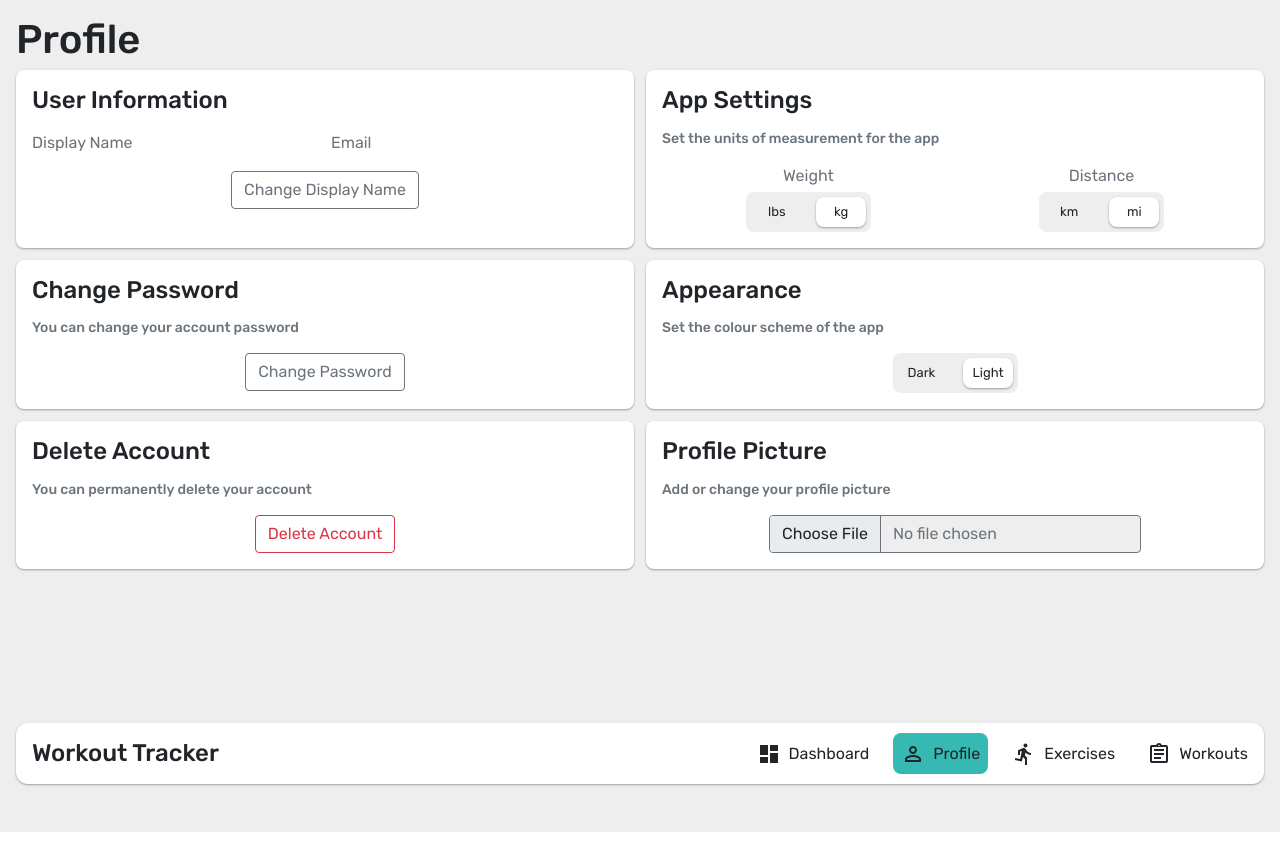
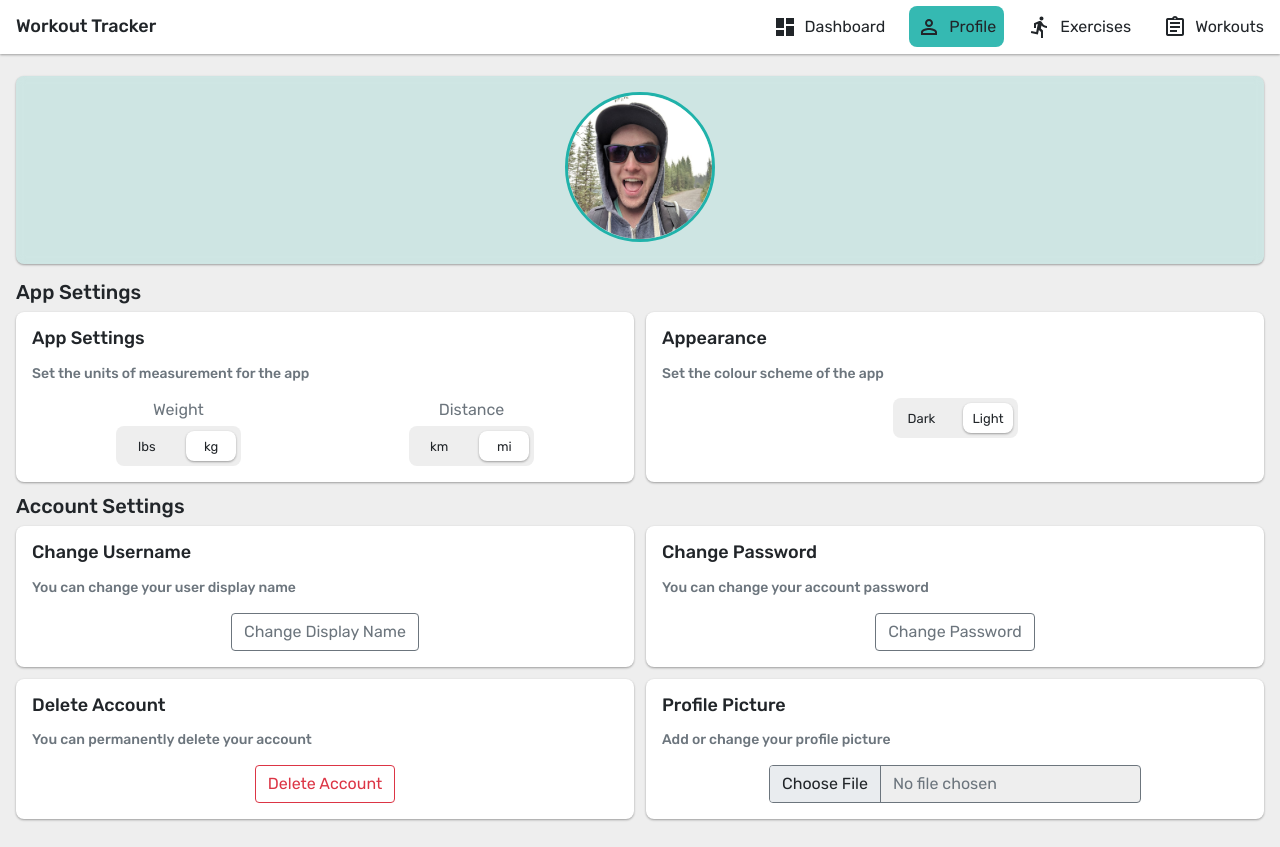
Before and after one commit to fredford/workout-tracker, a React (Create React App) app: page /profile in a window 1280 px wide. Built offline with nearby package versions, Linux system fonts and the light colour scheme; no server answers; sample sign-in values are in the browser's storage.

Commit message:
updated layout of the application, added some components and styling to the profile page

```diff
--- a/src/http-common.js
+++ b/src/http-common.js
@@ -9,8 +9,7 @@ const instance = axios.create({
   },
 });
 
-instance.interceptors.request.use(
-  (config) => {
+instance.interceptors.request.use((config) => {
   const token = getAuth();
 
   if (token) {
@@ -19,8 +18,6 @@ instance.interceptors.request.use(
     )}`;
   }
   return config;
-  },
-  (error) => Promise.reject(error)
-);
+});
 
 export default instance;
--- a/src/pages/Page/Page.js
+++ b/src/pages/Page/Page.js
@@ -7,11 +7,11 @@ import Navbar from "./Navbar";
 export default function Page(props) {
   return (
     <div className="page-container">
+      <Navbar />
       <div className="page-content">
         <h1>{props.title}</h1>
         {props.children}
       </div>
-      <Navbar />
     </div>
   );
 }
--- a/src/pages/Profile/Profile.js
+++ b/src/pages/Profile/Profile.js
@@ -7,22 +7,29 @@ import ProfileDelete from "./ProfileDelete";
 import ProfileSettings from "./ProfileSettings";
 import ProfilePassword from "./ProfilePassword";
 import ProfilePicture from "./ProfilePicture";
+import ProfileHero from "./ProfileHero";
 
 const Profile = () => {
   return (
-    <Page title="Profile">
+    <Page>
+      <ProfileHero />
+      <h3 className="mt-3 mb-2">App Settings</h3>
+      <div className="row">
+        <div className="col-md-6 stretch-card grid-margin">
+          <ProfileSettings />
+        </div>
+
+        <div className="col-md-6 stretch-card grid-margin">
+          <ProfileAppearance />
+        </div>
+      </div>
+      <h3 className="mb-2">Account Settings</h3>
       <div className="row">
         <div className="col-md-6 stretch-card grid-margin">
           <ProfileAccount />
         </div>
         <div className="col-md-6 stretch-card grid-margin">
-          <ProfileSettings />
-        </div>
-        <div className="col-md-6 stretch-card grid-margin">
           <ProfilePassword />
-        </div>
-        <div className="col-md-6 stretch-card grid-margin">
-          <ProfileAppearance />
         </div>
         <div className="col-md-6 stretch-card grid-margin">
           <ProfileDelete />
--- a/src/pages/Profile/ProfileAccount.js
+++ b/src/pages/Profile/ProfileAccount.js
@@ -1,31 +1,16 @@
 import React from "react";
-import { useSelector } from "react-redux";
 import { useNavigate } from "react-router-dom";
 
-import Card from "../../components/cards/Card";
+import ProfileCard from "./ProfileCard";
 
 const ProfileAccount = () => {
   const navigate = useNavigate();
 
-  const user = useSelector((state) => state.user);
-
   return (
-    <Card title="User Information" className="profile__user">
-      <div className="row">
-        <div className="col-sm-6 col-xs-12">
-          <p className="text-muted">Display Name</p>
-          <div className="profile__user-form">
-            <p>{user.name}</p>
-          </div>
-        </div>
-        <div className="col-sm-6 col-xs-12">
-          <p className="text-muted">Email</p>
-          <div className="profile__user-form mb-3">
-            <p>{user.email}</p>
-          </div>
-        </div>
-      </div>
-      <div className="d-flex justify-content-center align-items-center">
+    <ProfileCard
+      title="Change Username"
+      subtitle="You can change your user display name"
+    >
       <button
         type="button"
         className="btn btn-outline-secondary"
@@ -33,8 +18,7 @@ const ProfileAccount = () => {
       >
         Change Display Name
       </button>
-      </div>
-    </Card>
+    </ProfileCard>
   );
 };
 
--- /dev/null
+++ b/src/pages/Profile/ProfileHero.js
@@ -0,0 +1,25 @@
+import React from "react";
+
+import { useSelector } from "react-redux";
+
+const ProfileHero = () => {
+  const user = useSelector((state) => state.user);
+
+  // TODO set up profile picture to show here from database
+
+  return (
+    <div className="w-100 default-card frosted-glass">
+      <div className="d-flex justify-content-center flex-column align-items-center">
+        <img
+          className="profile-image"
+          src="./fraser-redford_profile.jpg"
+          alt="Profile"
+        />
+        <h1>{user.name}</h1>
+        <h5 className="text-muted">{user.email}</h5>
+      </div>
+    </div>
+  );
+};
+
+export default ProfileHero;
--- a/src/pages/Profile/ProfilePicture.js
+++ b/src/pages/Profile/ProfilePicture.js
@@ -22,7 +22,6 @@ const ProfilePicture = () => {
           id="formFile"
           onChange={uploadFile}
         />
-        {image ? <img src={image} alt="" className="profile-picture" /> : <></>}
       </div>
     </ProfileCard>
   );
--- a/src/redux/reducers/user.js
+++ b/src/redux/reducers/user.js
@@ -1,5 +1,7 @@
 import { createAsyncThunk, createSlice } from "@reduxjs/toolkit";
 import axios from "axios";
+
+import http from "../../http-common";
 
 import { config, resolve } from "../../services/utils";
 
@@ -8,11 +10,19 @@ import { profilePath } from "../../services/apiPaths";
 import UserService from "../../services/user";
 
 export const fetchUser = createAsyncThunk("user/fetchUser", async () => {
-  const [data, error] = await resolve(UserService.getUser());
+  const [data, error] = await UserService.getUser()
+    .then(function (response) {
+      return [response.data.data, null];
+    })
+    .catch(function (error) {
+      let jsonError = error.toJSON();
 
-  if (error && error.status === 401) {
-    localStorage.removeItem("authToken");
-  }
+      if (jsonError.status === 401) {
+        localStorage.removeItem("authToken");
+      }
+
+      return [null, "Fail"];
+    });
   return data;
 });
 
--- a/src/styles/_typography.scss
+++ b/src/styles/_typography.scss
@@ -20,6 +20,30 @@ td,
   margin: 0;
 }
 
+.h1,
+h1 {
+  font-size: 30px;
+}
+
+.h2,
+h2 {
+  font-size: 24px;
+}
+
+.h3,
+h3 {
+  font-size: 20px;
+}
+
+.h4,
+h4 {
+  font-size: 18px;
+}
+
+.h5,
+h5 {
+  font-size: 16px;
+}
 .h6,
 h6 {
   font-size: 14px;
--- a/src/styles/_utilities.scss
+++ b/src/styles/_utilities.scss
@@ -25,3 +25,34 @@
 .justify-content-stretch {
   justify-content: stretch !important;
 }
+
+.pink {
+  background-color: salmon;
+}
+
+.card-gradient {
+  background: linear-gradient(
+    180deg,
+    #20b2aa,
+    #25aaa7,
+    #2e9197,
+    #35707c,
+    #35535f,
+    #2e3c44,
+    #252b31,
+    #212529
+  );
+}
+
+.profile-image {
+  width: 150px;
+  height: 150px;
+  border-radius: 75px;
+  object-fit: cover;
+  border: 3px solid $accent-color;
+}
+
+.frosted-glass {
+  background-color: rgba(32, 178, 170, 0.15);
+  backdrop-filter: blur(5px);
+}
--- a/src/styles/_variables.scss
+++ b/src/styles/_variables.scss
@@ -1,11 +1,11 @@
 // Colors
 
-$accent-color: lightseagreen;
+$accent-color: #20b2aa;
 
 $upper-color: #f08080;
 $lower-color: lightskyblue;
 $core-color: yellow;
-$cardio-color: mediumspringgreen;
+$cardio-color: rgb(133, 204, 177);
 
 $hover-accent: rgba($accent-color, 0.2);
 $active-accent: rgba($accent-color, 0.9);
--- a/src/styles/layout/_navbar.scss
+++ b/src/styles/layout/_navbar.scss
@@ -1,9 +1,9 @@
 .page-navbar {
+  z-index: 1;
   position: fixed;
-  bottom: 16px;
-  left: 16px;
-  right: 16px;
-  border-radius: 0.75rem;
+  top: 0px;
+  left: 0px;
+  right: 0px;
   background-color: var(--bg-card);
   display: flex;
   flex-direction: row;
--- a/src/styles/pages/_page.scss
+++ b/src/styles/pages/_page.scss
@@ -1,15 +1,28 @@
 .page-container {
+  display: flex;
+  flex-direction: column;
+  width: 100%;
+  min-height: 100vh;
   background-color: var(--bg-main);
-  padding: 1rem;
+}
+
+.page-body-wrapper {
+  min-height: 100vh;
+  height: 100%;
+  display: flex;
+  flex-direction: row;
+  background-color: aquamarine;
 }
 
 .page-content {
   display: flex;
   flex-grow: 1;
   flex-direction: column;
-  height: 100vh;
+  height: 100%;
   color: var(--fg-main);
-  padding-bottom: 70px;
+  margin-top: 54px;
+  background-color: var(--bg-main);
+  padding: 1rem;
 }
 
 .page-content h1 {
```
Lines whose indentation alone changed are shown as unchanged.
